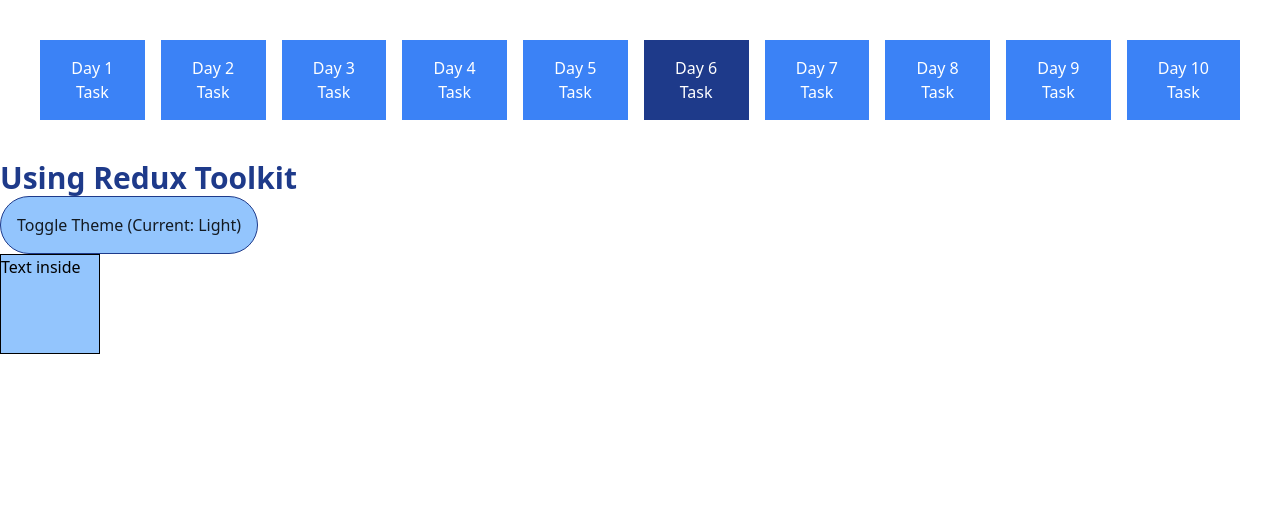
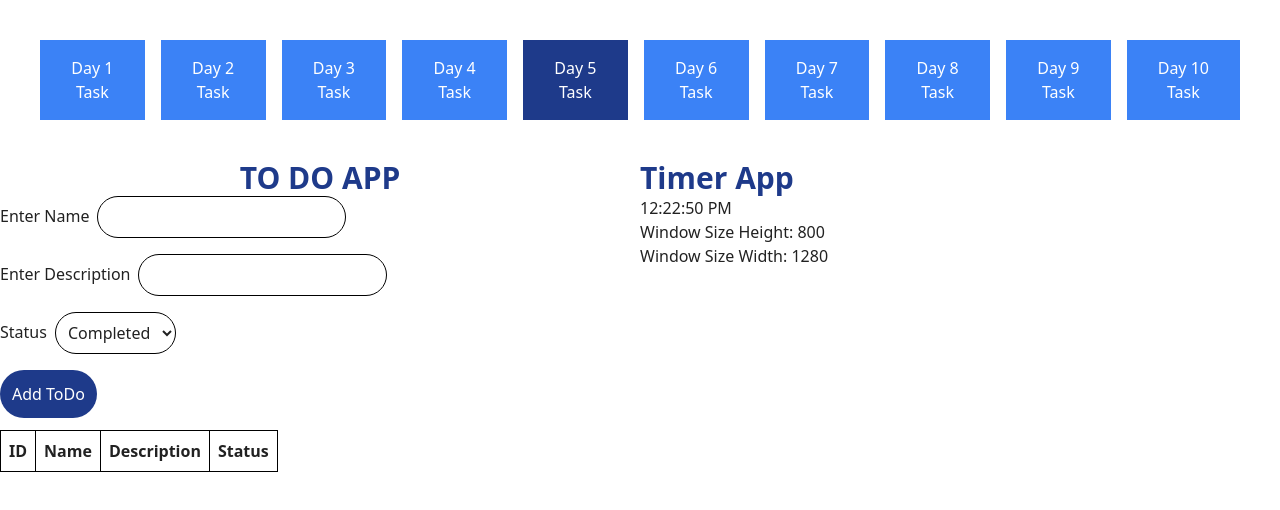
Before and after one commit to tauheeddarekar-909/React-Repo-Practice, a React app: page / in a window 1280 px wide. Shown: the top 510 px of the page. Built offline with nearby package versions, Linux system fonts and the light colour scheme.

Commit message:
PR for Day 6

```diff
--- a/src/App.jsx
+++ b/src/App.jsx
@@ -10,7 +10,7 @@ import PR6_DAY6 from './DailyTasks/PR6_DAY6/PR6_DAY6'
 
 function App() {
 
-  const [tab, setTab] = useState("PR6_DAY6")
+  const [tab, setTab] = useState("PR5_DAY5")
 
   const getButtonClass = (buttonTab) => {
     return tab === buttonTab ? 'bg-blue-900 p-4 text-white' : 'bg-blue-500 p-4 text-white';
--- a/src/DailyTasks/PR5_DAY5/PR5_DAY5.jsx
+++ b/src/DailyTasks/PR5_DAY5/PR5_DAY5.jsx
@@ -1,5 +1,7 @@
 import React, { useEffect, useState } from 'react'
 import useWindowSize from './components/useWindowSize'
+import { useDispatch, useSelector } from 'react-redux'
+import { addTodo } from './components/todoSlice'
 
 function PR5_DAY5() {
 
@@ -8,6 +10,10 @@ function PR5_DAY5() {
         description: '',
         status: ''
     })
+
+    const dispatch = useDispatch()
+    const todoState = useSelector((state)=>state.todo.todos)
+    console.log("todoState", todoState)
 
     const [todos, setTodos] = useState([])
 
@@ -25,8 +31,6 @@ function PR5_DAY5() {
         "ToDo"
     ]
 
-    console.log("form here", form)
-
     const handleSubmit = () => {
         setTodos((prev) => [
             ...prev,
@@ -43,17 +47,17 @@ function PR5_DAY5() {
 
     const size = useWindowSize()
 
-    console.log("size 46", size)
 
-    useEffect(()=>{
-        const handler = setInterval(()=>{
-            setTimer(new Date())
-        }, 1000)
+    // useEffect(()=>{
+    //     const handler = setInterval(()=>{
+    //         setTimer(new Date())
+    //     }, 1000)
 
-        return () =>{
-            clearInterval(handler)
-        }
-    }, [])
+    //     return () =>{
+    //         clearInterval(handler)
+    //     }
+    // }, [])
+
 
     return (
         <div>
@@ -94,7 +98,12 @@ function PR5_DAY5() {
                         </div>
 
                     </div>
-                    <button onClick={handleSubmit} className='bg-blue-900 p-3 text-white mt-4 rounded-3xl'>Add ToDo</button>
+                    <button onClick={()=>dispatch(addTodo({
+                        id: Date.now(),
+                        name: form.name,
+                        description: form.description,
+                        status: form.status
+                    }))} className='bg-blue-900 p-3 text-white mt-4 rounded-3xl'>Add ToDo</button>
 
                     <table className='border border-black mt-3 '>
                         <thead>
@@ -106,7 +115,7 @@ function PR5_DAY5() {
                             </tr>
                         </thead>
                         <tbody>
-                            {todos.map((todo, index) => (
+                            {todoState.map((todo, index) => (
                                 <tr key={index}>
                                     <td className='p-2 border border-black'>{todo.id}</td>
                                     <td className='p-2 border border-black'>{todo.name}</td>
--- a/src/DailyTasks/PR6_DAY6/PR6_DAY6.jsx
+++ b/src/DailyTasks/PR6_DAY6/PR6_DAY6.jsx
@@ -6,6 +6,8 @@ import ThemeSwitchRedux from './components/ThemeSwitchRedux'
 function PR6_DAY6() {
 
     const darkMode = useSelector((state) => state.theme.darkMode)
+
+
 
     return (
         <>
--- a/src/DailyTasks/PR6_DAY6/components/ThemeSwitchRedux.jsx
+++ b/src/DailyTasks/PR6_DAY6/components/ThemeSwitchRedux.jsx
@@ -1,16 +1,21 @@
-import React from 'react'
+import React, { useContext } from 'react'
 import { useDispatch, useSelector } from 'react-redux'
 import { toggleTheme } from './reduxSlice'
+import { ThemeContext } from './themeContext'
 
 function ThemeSwitchRedux() {
 
     const dispatch = useDispatch()
     const darkMode = useSelector((state) => state.theme.darkMode)
 
+    const { theme, toggleTheme1 } = useContext( ThemeContext )
+
+    console.log("state value", theme)
+
     return (
         <div>
-            <div className={`grid grid-cols-2 ${darkMode ? 'dark' : ''}`}>
-                <div>
+            <div className={`grid grid-cols-2`}>
+                <div className={`${darkMode ? 'dark' : ''}`}>
                     <h2 className='text-3xl font-extrabold text-blue-900'>Using Redux Toolkit</h2>
                     <div className={`${darkMode ? 'dark' : ''}`}>
                         <button
@@ -20,6 +25,18 @@ function ThemeSwitchRedux() {
                         </button>
                     </div>
                 </div>
+                <div>
+                    <h2 className='text-3xl dark:text-blue-200 font-extrabold text-blue-900'>Using React Context</h2>
+                    <div>
+                        <div className={`${theme === 'dark' ? 'dark' : ''}`}>
+                            <button
+                                className={`border  border-blue-900 dark:bg-blue-900 dark:text-white bg-blue-300 p-4 rounded-full w-30`}
+                                onClick={() => toggleTheme1()}>
+                                Toggle Theme (Current: {theme === 'dark' ? "dark" : "light"})
+                            </button>
+                        </div>
+                    </div>
+                </div>
             </div>
         </div>
     )
--- a/src/DailyTasks/PR6_DAY6/components/reduxSlice.jsx
+++ b/src/DailyTasks/PR6_DAY6/components/reduxSlice.jsx
@@ -1,7 +1,8 @@
 import { createSlice } from "@reduxjs/toolkit";
 
 const initialState = {
-    darkMode: false
+    darkMode: false,
+    todos: []
 }
 
 const theme = createSlice({
@@ -10,6 +11,10 @@ const theme = createSlice({
     reducers: {
         toggleTheme: (state) =>{
             state.darkMode = !state.darkMode
+        },
+        addTodo: (state, action) =>{
+            console.log("payload here", payload)
+            state.todos.push(action.payload)
         }
     }
 })
--- a/src/DailyTasks/PR6_DAY6/components/reduxStore.jsx
+++ b/src/DailyTasks/PR6_DAY6/components/reduxStore.jsx
@@ -1,9 +1,11 @@
 import  { configureStore } from '@reduxjs/toolkit'
 
 import themeReducer from './reduxSlice'
+import todoReducer from '../../PR5_DAY5/components/todoSlice'
 
 export const store = configureStore({
     reducer: {
-        theme: themeReducer
+        theme: themeReducer,
+        todo: todoReducer
     }
 })
--- /dev/null
+++ b/src/DailyTasks/PR6_DAY6/components/themeContext.js
@@ -0,0 +1,20 @@
+import React, { createContext, useState } from 'react'
+
+export const ThemeContext = createContext()
+
+export const ThemeProvider = ({ children }) =>{
+    const [theme, setTheme] = useState("light")
+
+    const toggleTheme1 = () =>{
+        setTheme(prev=>prev === 'dark'? 'light': 'dark')
+    }
+
+    return (
+        <>
+            <ThemeContext.Provider value={{ theme, toggleTheme1 }} >
+                {children}
+            </ThemeContext.Provider>
+        </>
+    )
+
+}
--- a/src/main.jsx
+++ b/src/main.jsx
@@ -6,11 +6,14 @@ import './App.css'
 import App from './App.jsx'
 import { Provider } from 'react-redux'
 import { store } from './DailyTasks/PR6_DAY6/components/reduxStore.jsx'
+import { ThemeProvider } from './DailyTasks/PR6_DAY6/components/themeContext.js'
 
 createRoot(document.getElementById('root')).render(
   <StrictMode>
     <Provider store={store}>
+    <ThemeProvider>
       <App />
+    </ThemeProvider>
     </Provider>
   </StrictMode>,
 )
```
